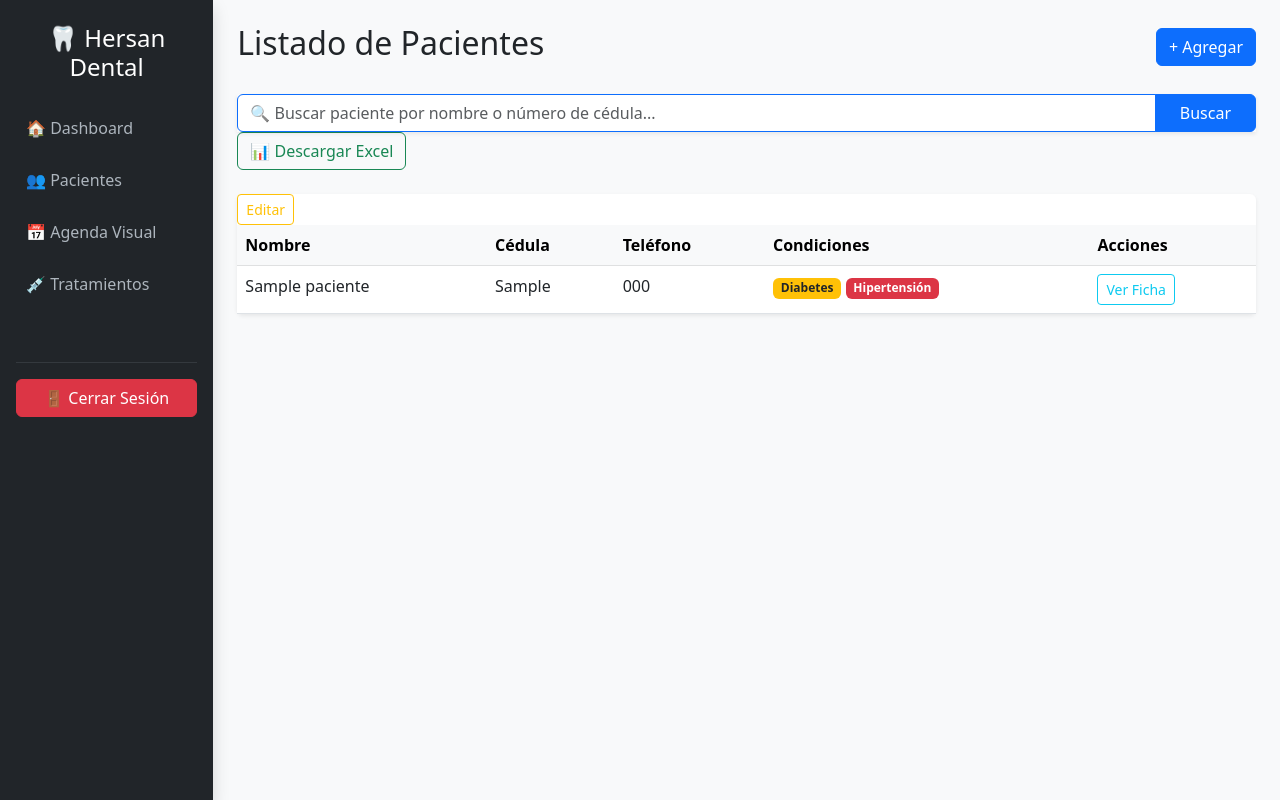
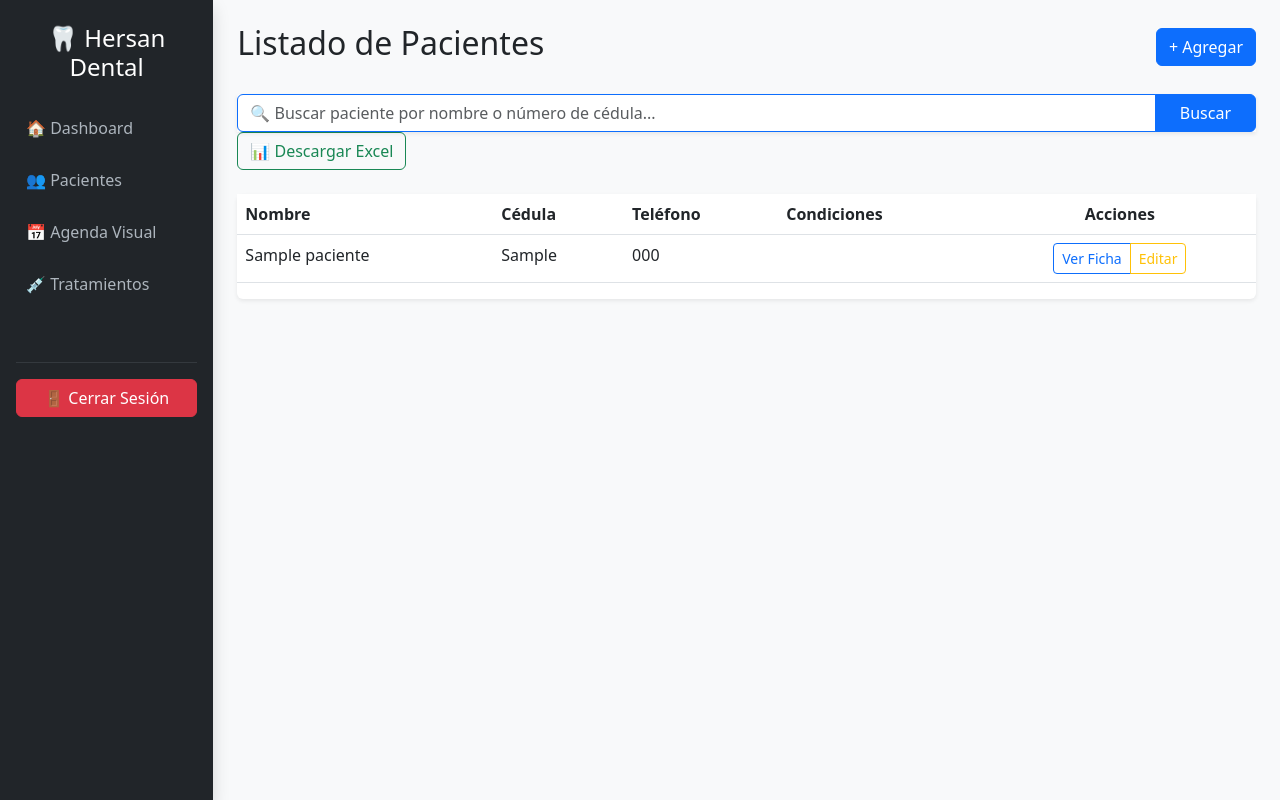
Before and after one commit to herxkull/ClinicaDental, a Django app: page /pacientes/ in a window 1280 px wide. Run offline with Django 5.2, Linux system fonts and the light colour scheme; a user stored in the database is signed in; tables that the repository leaves empty hold one stand-in row (values such as "Sample post").

Commit message:
Corregido diseño de botones en lista de pacientes

```diff
--- a/gestion/templates/gestion/lista_pacientes.html
+++ b/gestion/templates/gestion/lista_pacientes.html
@@ -21,28 +21,35 @@
 
 <div class="card shadow-sm border-0">
     <div class="table-responsive">
-        <table class="table table-hover mb-0">
-            <thead class="table-light">
+        <table class="table table-hover">
+    <thead>
         <tr>
             <th>Nombre</th>
             <th>Cédula</th>
             <th>Teléfono</th>
             <th>Condiciones</th>
-                    <th>Acciones</th>
+            <th class="text-center">Acciones</th> <!-- Alineamos al centro -->
         </tr>
     </thead>
     <tbody>
-                {% for p in pacientes %}
+        {% for paciente in pacientes %}
         <tr>
-                    <td>{{ p.nombre }}</td>
-                    <td>{{ p.cedula }}</td>
-                    <td>{{ p.telefono }}</td>
+            <td>{{ paciente.nombre }}</td>
+            <td>{{ paciente.cedula }}</td>
+            <td>{{ paciente.telefono }}</td>
             <td>
-                        {% if p.diabetes %}<span class="badge bg-warning text-dark">Diabetes</span>{% endif %}
-                        {% if p.hipertension %}<span class="badge bg-danger">Hipertensión</span>{% endif %}
+                <!-- Tus etiquetas de condiciones (Badge) -->
+                {% if paciente.condiciones_medicas %}
+                    <span class="badge bg-danger">{{ paciente.condiciones_medicas }}</span>
+                {% endif %}
             </td>
-                    <td><a href="{% url 'detalle_paciente' p.pk %}" class="btn btn-sm btn-outline-info">Ver Ficha</a></td>
-                    <a href="{% url 'editar_paciente' p.pk %}" class="btn btn-sm btn-outline-warning">Editar</a>
+            <td class="text-center">
+                <!-- AQUÍ DEBEN IR LOS BOTONES JUNTOS -->
+                <div class="btn-group" role="group">
+                    <a href="{% url 'detalle_paciente' paciente.pk %}" class="btn btn-sm btn-outline-primary">Ver Ficha</a>
+                    <a href="{% url 'editar_paciente' paciente.pk %}" class="btn btn-sm btn-outline-warning">Editar</a>
+                </div>
+            </td>
         </tr>
         {% endfor %}
     </tbody>
```
Lines whose indentation alone changed are shown as unchanged.
